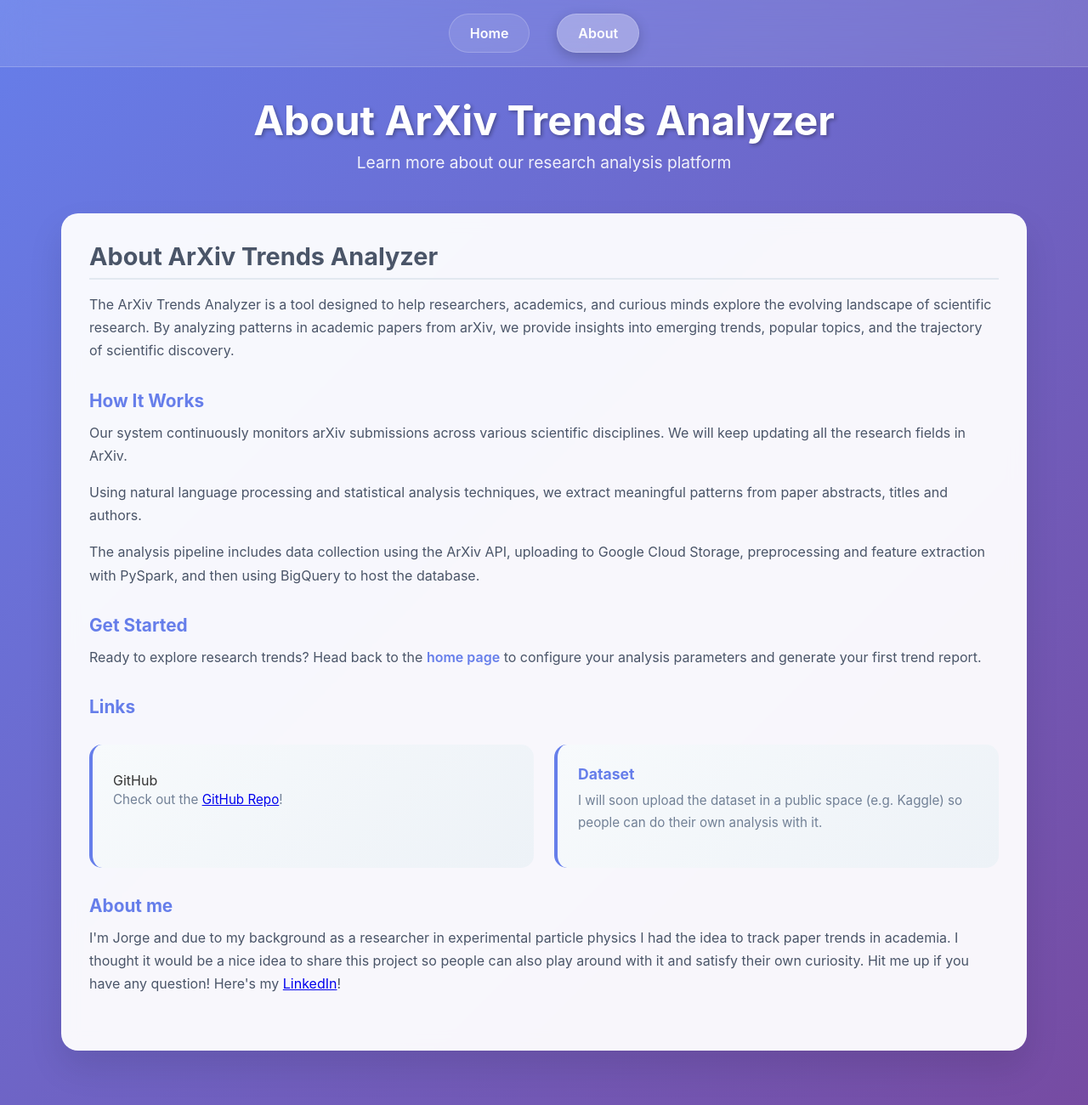
After one commit to sabateri/arxiv-trends, a Flask app: page /about in a window 1280 px wide. The commit adds this page. Shown: the whole page at 85% size. Run offline with Flask 3, Linux system fonts and the light colour scheme.

Commit message:
adding about me in app, enabling domain names with dots

```diff
--- a/app.py
+++ b/app.py
@@ -46,7 +46,7 @@ analyzer = ArxivAnalyzer(client)
 #     'cs', 'math', 'stat', 'eess', 'econ', 'q-bio', 'q-fin'
 # ]
 
-AVAILABLE_DOMAINS = ['hep-ex','cs']
+AVAILABLE_DOMAINS = ['hep-ex','cs','cs.AI']
 # Plot types configuration
 PLOT_TYPES = {
     'papers_per_month': {
@@ -99,6 +99,11 @@ def fig_to_base64(fig):
     plot_url = base64.b64encode(img.getvalue()).decode()
     plt.close(fig)  # Important: close figure to free memory
     return plot_url
+
+@app.route('/about')
+def about():
+    return render_template('about.html')
+
 
 @app.route('/')
 def index():
--- /dev/null
+++ b/templates/about.html
@@ -0,0 +1,284 @@
+<!DOCTYPE html>
+<html lang="en">
+<head>
+    <meta charset="UTF-8">
+    <meta name="viewport" content="width=device-width, initial-scale=1.0">
+    <title>ArXiv Trends Analyzer</title>
+    <style>
+        * {
+            margin: 0;
+            padding: 0;
+            box-sizing: border-box;
+        }
+
+        body {
+            font-family: -apple-system, BlinkMacSystemFont, 'Segoe UI', Roboto, Oxygen, Ubuntu, Cantarell, sans-serif;
+            background: linear-gradient(135deg, #667eea 0%, #764ba2 100%);
+            min-height: 100vh;
+            color: #333;
+        }
+
+        /* Enhanced Navigation Styles */
+        nav {
+            position: fixed;
+            top: 0;
+            left: 0;
+            right: 0;
+            z-index: 1000;
+            background: rgba(255, 255, 255, 0.1);
+            backdrop-filter: blur(20px);
+            border-bottom: 1px solid rgba(255, 255, 255, 0.2);
+            padding: 1rem 0;
+        }
+
+        .nav-container {
+            max-width: 1200px;
+            margin: 0 auto;
+            padding: 0 2rem;
+            display: flex;
+            justify-content: center;
+            gap: 2rem;
+        }
+
+        .nav-link {
+            color: white;
+            text-decoration: none;
+            padding: 0.75rem 1.5rem;
+            border-radius: 25px;
+            font-weight: 600;
+            font-size: 1rem;
+            transition: all 0.3s ease;
+            position: relative;
+            overflow: hidden;
+            background: rgba(255, 255, 255, 0.1);
+            border: 1px solid rgba(255, 255, 255, 0.2);
+        }
+
+        .nav-link::before {
+            content: '';
+            position: absolute;
+            top: 0;
+            left: -100%;
+            width: 100%;
+            height: 100%;
+            background: linear-gradient(90deg, transparent, rgba(255, 255, 255, 0.2), transparent);
+            transition: left 0.5s;
+        }
+
+        .nav-link:hover::before {
+            left: 100%;
+        }
+
+        .nav-link:hover {
+            background: rgba(255, 255, 255, 0.2);
+            transform: translateY(-2px);
+            box-shadow: 0 10px 20px rgba(0, 0, 0, 0.2);
+        }
+
+        .nav-link.active {
+            background: rgba(255, 255, 255, 0.3);
+            box-shadow: 0 5px 15px rgba(0, 0, 0, 0.2);
+        }
+
+        .container {
+            max-width: 1200px;
+            margin: 0 auto;
+            padding: 2rem;
+            margin-top: 80px; /* Account for fixed nav */
+        }
+
+        .header {
+            text-align: center;
+            margin-bottom: 3rem;
+            color: white;
+        }
+
+        .header h1 {
+            font-size: 3rem;
+            font-weight: 700;
+            margin-bottom: 0.5rem;
+            text-shadow: 2px 2px 4px rgba(0,0,0,0.3);
+        }
+
+        .header p {
+            font-size: 1.2rem;
+            opacity: 0.9;
+        }
+
+        .card {
+            background: rgba(255, 255, 255, 0.95);
+            backdrop-filter: blur(10px);
+            border-radius: 20px;
+            padding: 2rem;
+            margin-bottom: 2rem;
+            box-shadow: 0 20px 40px rgba(0,0,0,0.1);
+            border: 1px solid rgba(255,255,255,0.2);
+        }
+
+        /* About page specific styles */
+        .about-section {
+            margin-bottom: 2rem;
+        }
+
+        .about-section h2 {
+            color: #4a5568;
+            font-size: 1.8rem;
+            margin-bottom: 1rem;
+            padding-bottom: 0.5rem;
+            border-bottom: 2px solid #e2e8f0;
+        }
+
+        .about-section h3 {
+            color: #667eea;
+            font-size: 1.3rem;
+            margin: 1.5rem 0 0.75rem 0;
+        }
+
+        .about-section p {
+            line-height: 1.7;
+            margin-bottom: 1rem;
+            color: #4a5568;
+        }
+
+        .feature-grid {
+            display: grid;
+            grid-template-columns: repeat(auto-fit, minmax(300px, 1fr));
+            gap: 1.5rem;
+            margin: 2rem 0;
+        }
+
+        .feature-card {
+            background: linear-gradient(135deg, #f7fafc 0%, #edf2f7 100%);
+            padding: 1.5rem;
+            border-radius: 15px;
+            border-left: 4px solid #667eea;
+            transition: transform 0.3s ease;
+        }
+
+        .feature-card:hover {
+            transform: translateY(-5px);
+        }
+
+        .feature-card h4 {
+            color: #667eea;
+            font-size: 1.1rem;
+            margin-bottom: 0.5rem;
+        }
+
+        .feature-card p {
+            color: #718096;
+            font-size: 0.95rem;
+        }
+
+        .tech-stack {
+            display: flex;
+            flex-wrap: wrap;
+            gap: 0.75rem;
+            margin: 1rem 0;
+        }
+
+        .tech-badge {
+            background: linear-gradient(135deg, #667eea 0%, #764ba2 100%);
+            color: white;
+            padding: 0.5rem 1rem;
+            border-radius: 20px;
+            font-size: 0.9rem;
+            font-weight: 500;
+        }
+
+        .home-link {
+            color: #667eea;
+            text-decoration: none;
+            font-weight: 600;
+            transition: color 0.3s ease;
+        }
+
+        .home-link:hover {
+            color: #764ba2;
+        }
+
+        @media (max-width: 768px) {
+            .container {
+                padding: 1rem;
+                margin-top: 100px;
+            }
+
+            .nav-container {
+                padding: 0 1rem;
+                gap: 1rem;
+            }
+
+            .nav-link {
+                padding: 0.6rem 1.2rem;
+                font-size: 0.9rem;
+            }
+
+            .header h1 {
+                font-size: 2rem;
+            }
+
+            .feature-grid {
+                grid-template-columns: 1fr;
+            }
+
+            .card {
+                padding: 1.5rem;
+            }
+        }
+    </style>
+</head>
+<body>
+    <!-- Enhanced Navigation -->
+    <nav>
+        <div class="nav-container">
+            <a href="{{ url_for('index') }}" class="nav-link">Home</a>
+            <a href="{{ url_for('about') }}" class="nav-link active">About</a>
+        </div>
+    </nav>
+
+    <div class="container">
+        <div class="header">
+            <h1>About ArXiv Trends Analyzer</h1>
+            <p>Learn more about our research analysis platform</p>
+        </div>
+
+        <div class="card">
+            <div class="about-section">
+                <h2>About ArXiv Trends Analyzer</h2>
+                <p>The ArXiv Trends Analyzer is a tool designed to help researchers, academics, and curious minds explore the evolving landscape of scientific research. By analyzing patterns in academic papers from arXiv, we provide insights into emerging trends, popular topics, and the trajectory of scientific discovery.</p>
+            </div>
+
+
+            <div class="about-section">
+                <h3>How It Works</h3>
+                <p>Our system continuously monitors arXiv submissions across various scientific disciplines. We will keep updating all the research fields in ArXiv. </p>
+                <p> Using natural language processing and statistical analysis techniques, we extract meaningful patterns from paper abstracts, titles and authors. </p>
+                <p>The analysis pipeline includes data collection using the ArXiv API, uploading to Google Cloud Storage, preprocessing and feature extraction with PySpark, and then using BigQuery to host the database. </p>
+            </div>
+
+
+            <div class="about-section">
+                <h3>Get Started</h3>
+                <p>Ready to explore research trends? Head back to the <a href="{{ url_for('index') }}" class="home-link">home page</a> to configure your analysis parameters and generate your first trend report.</p>
+            </div>
+            <div class="about-section">
+                <h3>Links</h3>
+                <div class="feature-grid">
+                    <div class="feature-card">
+                        <h4></h4>GitHub</h4>
+                        <p>Check out the <a href="https://github.com/sabateri/arxiv-trends" target="_blank">GitHub Repo</a>!</p>
+                    </div>
+                    <div class="feature-card">
+                        <h4>Dataset</h4>
+                        <p>I will soon upload the dataset in a public space (e.g. Kaggle) so people can do their own analysis with it.</p>
+                    </div>
+                </div>
+
+            <div class="about-section">
+                <h3>About me</h3>
+                <p>I'm Jorge and due to my background as a researcher in experimental particle physics I had the idea to track paper trends in academia. I thought it would be a nice idea to share this project so people can also play around with it and satisfy their own curiosity. Hit me up if you have any question! Here's my  <a href="www.linkedin.com/in/jorge-sabater-iglesias-3619a2301" target="_blank">LinkedIn</a>!</p>
+            </div>
+        </div>
+    </div>
+</body>
+</html>
```
Also changed, not shown: arxiv_analyzer.py (+7 -0 lines), templates/index.html (+88 -2 lines), 1 other file.
